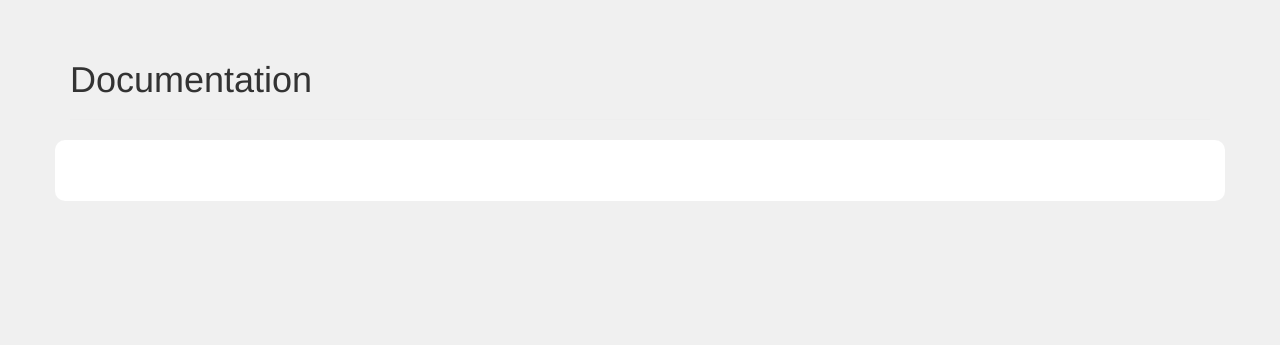
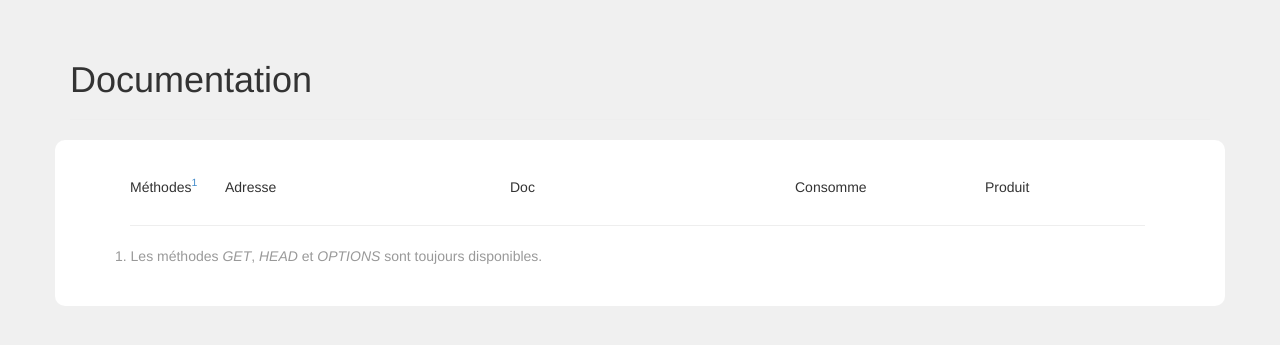
Before and after one commit to poulp/randomfoOd, a Django app: template pweb/templates/general/documentation.html in a window 1280 px wide. Shown: the part 51-396 px from the top of the page. Run offline with Django 3.2, Linux system fonts and the light colour scheme; the template is opened without the code that fills it, so the values that code supplies are empty; parts of the project's set-up code (start-up, migrations or seed data) failed here and were passed over.

Commit message:
Amélioration de la doc côté client et serveur

```diff
--- a/api/requirements.txt
+++ b/api/requirements.txt
@@ -1,5 +1,4 @@
 Flask==0.10.1
-Flask-Negotiate==0.1.0
 RDFAlchemy==0.2.9
 Unidecode==0.04.1
 simplejson==3.3.1
--- a/pweb/pweb/views.py
+++ b/pweb/pweb/views.py
@@ -20,7 +20,8 @@ def api_doc(request):
     doc_json = json.loads(response.read())
     list_urls = []
     for url in doc_json:
-        list_urls.append(UrlDoc(url, doc_json[url][0], doc_json[url][1]))
+        list_urls.append(UrlDoc(url, doc_json[url]['doc'], doc_json[url]['methods'], doc_json[url]['consumes'],
+                                doc_json[url]['produces']))
 
     c = {
         'urls': list_urls,
--- a/pweb/templates/general/documentation.html
+++ b/pweb/templates/general/documentation.html
@@ -9,6 +9,29 @@
 
 <div class="container" style="background-color:white;border-radius:10px;padding:30px">
     <div class="col-md-12">
+        <div class="container">
+            <div class="col-md-1">
+                <h5>Méthodes<a href="#footnote"><sup>1</sup></a></h5>
+            </div>
+            <div class="col-md-3">
+                <h5>Adresse</h5>
+            </div>
+            <div class="col-md-3">
+                <h5>Doc</h5>
+            </div>
+            <div class="col-md-2">
+                <h5>Consomme</h5>
+            </div>
+            <div class="col-md-2">
+                <h5>Produit</h5>
+            </div>
+        </div>
+
+        <div class="container">
+            <div class="col-md-11">
+                <hr>
+            </div>
+        </div>
         {% for url in urls %}
         <div class="container">
             <div class="col-md-1">
@@ -20,6 +43,12 @@
             <div class="col-md-3">
                 {{ url.doc }}
             </div>
+            <div class="col-md-2">
+                {{ url.get_consumes }}
+            </div>
+            <div class="col-md-2">
+                {{ url.get_produces }}
+            </div>
         </div>
 
         <div class="container">
@@ -29,6 +58,12 @@
         </div>
         {% endfor %}
     </div>
+    <div id="footnote" class="container">
+        <div class="col-md-11">
+            <p class="text-muted">1. Les méthodes <em>GET</em>, <em>HEAD</em> et <em>OPTIONS</em> sont toujours
+                disponibles.</p>
+        </div>
+    </div>
 </div>
 
 {% endblock %}
```
Also changed, not shown: api/core/routes.py (+14 -10 lines), api/core/utils.py (+37 -2 lines), pweb/pweb/utils.py (+10 -2 lines). Lines whose indentation alone changed are shown as unchanged.
